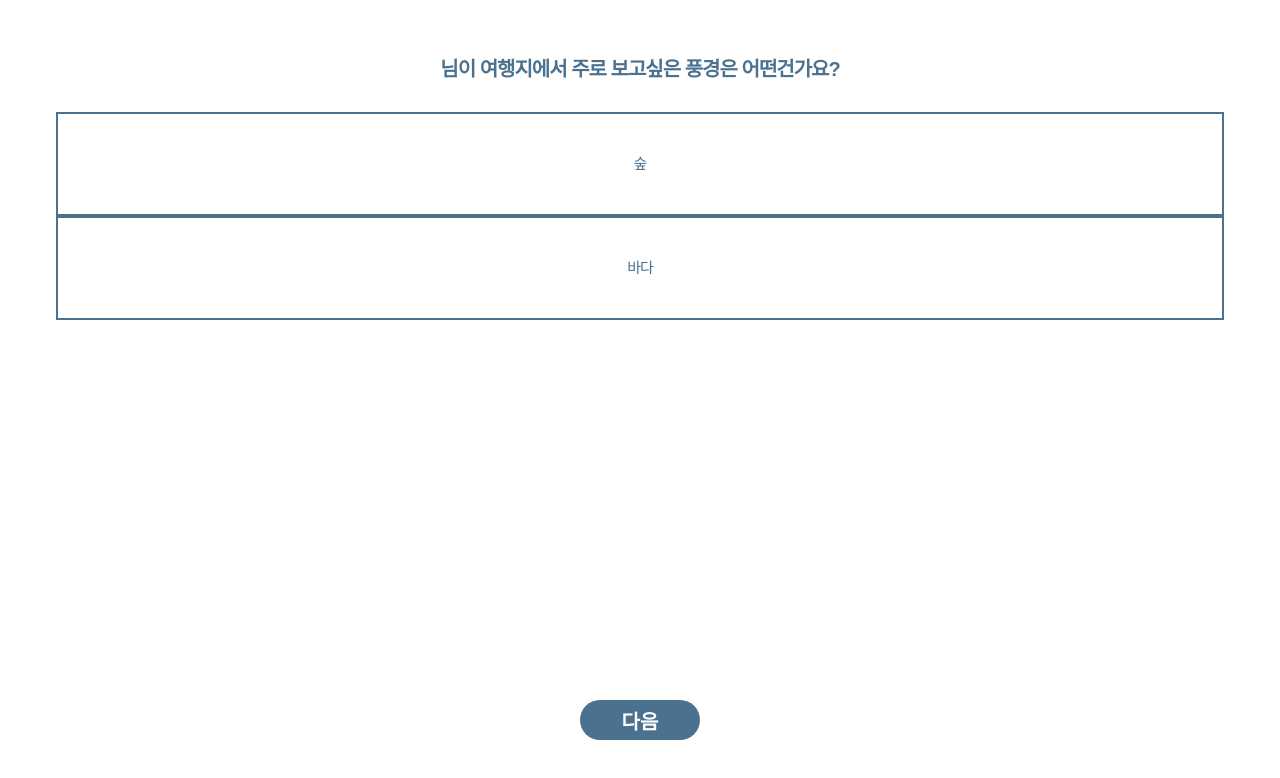
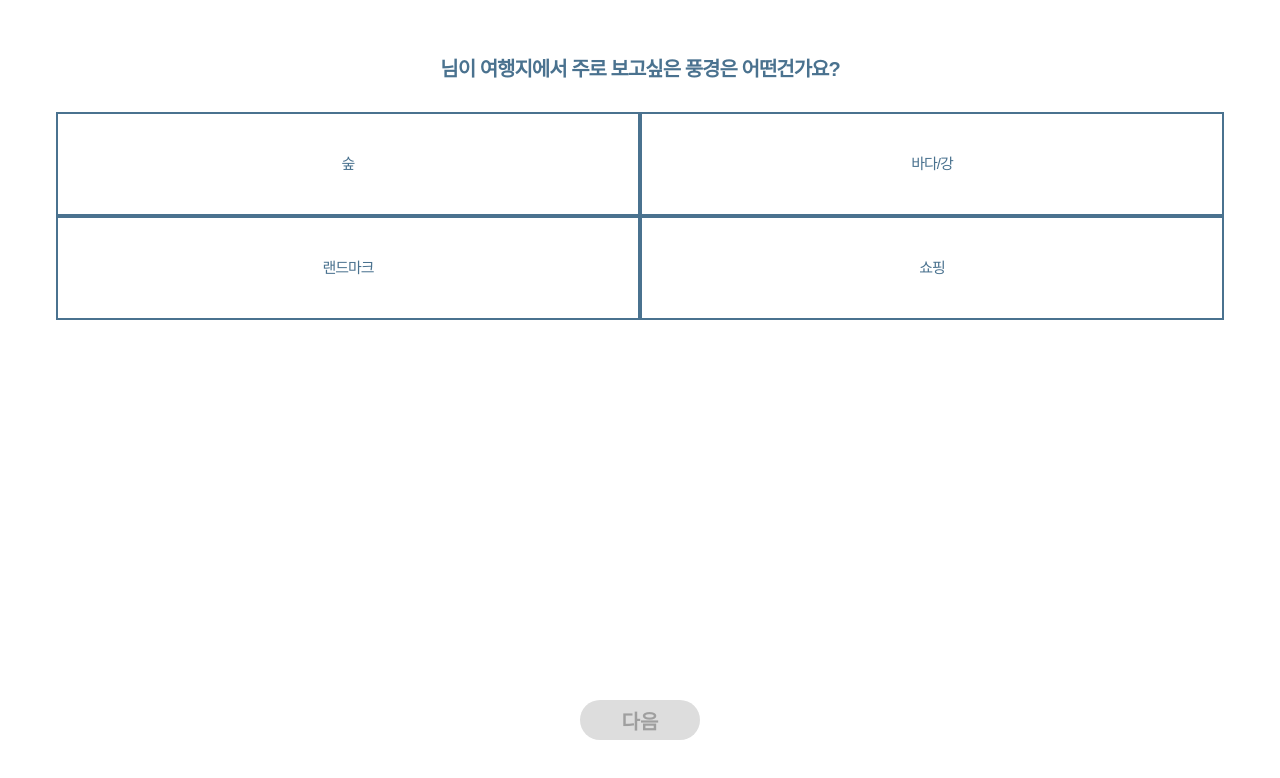
Before and after one commit to dev-cmkim/your-own-trip, a Next.js app: page /step3 in a window 1280 px wide. Shown: the top 778 px of the page. Built offline with nearby package versions, Linux system fonts and the light colour scheme.

Commit message:
- step2,3 비활성화 버튼 적용 - step1 지역선택시 준비중 alert 추가

```diff
--- a/compoment/SelectBoxView.tsx
+++ b/compoment/SelectBoxView.tsx
@@ -6,7 +6,7 @@ import Link from "next/link"
 
 const Grid = styled.div`
     display:grid;
-    // grid-template-columns: 1fr;
+    grid-template-columns: 1fr 1fr;
     padding: 16px;
 `
 const Item = styled.div`
@@ -29,11 +29,14 @@ const Item = styled.div`
 
 const SelectBoxView = () => {
     const values = [
-        { id: 1, text: "숲" },
-        { id: 2, text: "바다"},
+        { id: 1, text: '숲' },
+        { id: 2, text: '바다/강'},
+        { id: 3, text: '랜드마크'},
+        { id: 4, text: '쇼핑'},
     ]
 
     const [activeId, setActiveId] = useState();
+    const [btnActive, setBtnActive] = useState(false);
 
     return(
         <div>
@@ -43,6 +46,7 @@ const SelectBoxView = () => {
                 setActiveId(val.id)
                 localStorage.setItem('myView',JSON.stringify(val.text))
                 console.log(localStorage.getItem('myView'))
+                setBtnActive(true)
              }}
              key = {val.id}
              className={`${activeId == val.id  && 'on'}`}>
@@ -51,7 +55,10 @@ const SelectBoxView = () => {
             ))}
         </Grid>
         <Link href="/step4">
-            <button className="btn-start">{strings.button.next}</button>
+            {btnActive ?
+                <button
+                className="btn-start">{strings.button.next}</button> : <button className="btn-disabled" disabled>{strings.button.next}</button>
+             }
         </Link>
         </div>
     )
```
Also changed, not shown: compoment/selectBoxMap.tsx (+13 -9 lines), compoment/selectBoxType.tsx (+9 -5 lines).
